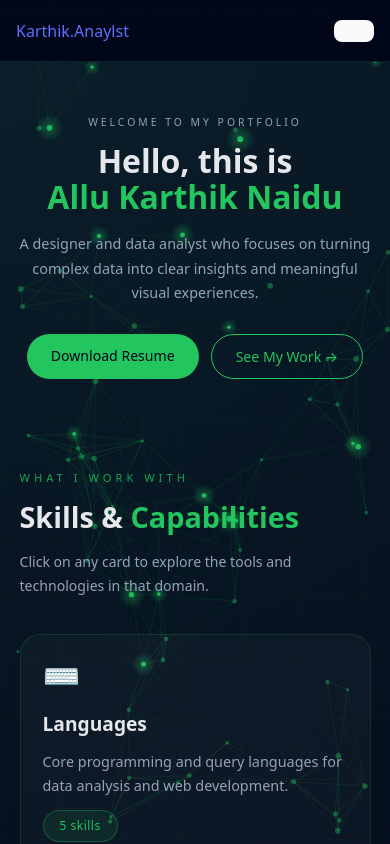
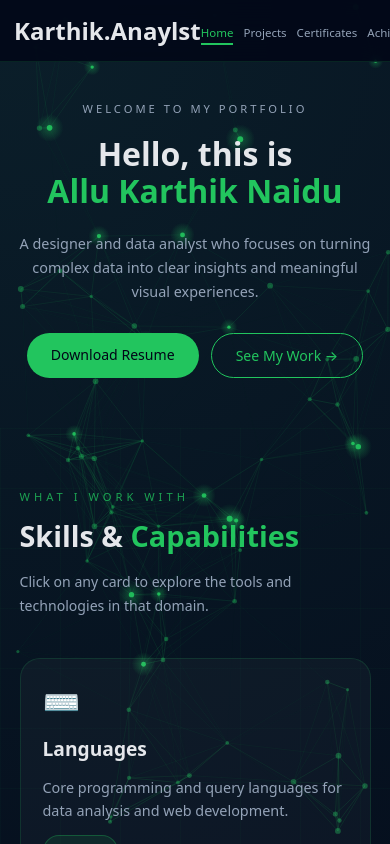
Before and after one commit to Yeshwanth1953/Karthik-Portfolio, a React (Vite) app: page / in a window 390 px wide. Shown: the top 844 px of the page. Built offline with nearby package versions, Linux system fonts and the light colour scheme; the HTML template or start-up script is replaced by a standard one.

Commit message:
update portfolio changes

```diff
--- a/src/components/Navbar.jsx
+++ b/src/components/Navbar.jsx
@@ -1,81 +1,20 @@
-import { useState, useEffect } from "react";
-import { NavLink, useLocation } from "react-router-dom";
+import React from "react";
 import "../styles/navbar.css";
+import { NavLink } from "react-router-dom";
 
 export default function Navbar() {
-  const [menuOpen, setMenuOpen] = useState(false);
-  const location = useLocation();
-
-  // Close menu on route change
-  useEffect(() => { setMenuOpen(false); }, [location]);
-
-  // Lock body scroll when drawer is open
-  useEffect(() => {
-    document.body.style.overflow = menuOpen ? "hidden" : "";
-    return () => { document.body.style.overflow = ""; };
-  }, [menuOpen]);
-
-  const links = [
-    { to: "/",             label: "Home" },
-    { to: "/projects",     label: "Projects" },
-    { to: "/certificates", label: "Certificates" },
-    { to: "/achievements", label: "Achievements" },
-    { to: "/contact",      label: "Contact" },
-  ];
-
   return (
-    <>
-      <nav className="navbar">
-        <div className="nav-container">
-
-          {/* LOGO */}
-          <NavLink to="/" className="nav-logo">
-            Karthik<span>.Anaylst</span>
-          </NavLink>
-
-          {/* DESKTOP LINKS */}
-          <ul className="nav-links">
-            {links.map((link) => (
-              <li key={link.to}>
-                <NavLink
-                  to={link.to}
-                  end={link.to === "/"}
-                  className={({ isActive }) => isActive ? "active" : ""}
-                >
-                  {link.label}
-                </NavLink>
-              </li>
-            ))}
-          </ul>
-
-          {/* HAMBURGER — mobile only */}
-          <button
-            className={`nav-hamburger ${menuOpen ? "open" : ""}`}
-            onClick={() => setMenuOpen((p) => !p)}
-            aria-label="Toggle navigation"
-          >
-            <span />
-            <span />
-            <span />
-          </button>
-
-        </div>
-      </nav>
-
-      {/* MOBILE DRAWER */}
-      <div className={`nav-mobile-menu ${menuOpen ? "open" : ""}`}>
-        {links.map((link) => (
-          <NavLink
-            key={link.to}
-            to={link.to}
-            end={link.to === "/"}
-            className={({ isActive }) => isActive ? "active" : ""}
-            onClick={() => setMenuOpen(false)}
-          >
-            {link.label}
-          </NavLink>
-        ))}
+    <header className="navbar">
+      <div className="nav-container">
+        <h2 className="logo">Karthik.Anaylst</h2>
+        <ul className="nav-links">
+          <li><NavLink to="/">Home</NavLink></li>
+          <li><NavLink to="/projects">Projects</NavLink></li>
+          <li><NavLink to="/certificates">Certificates</NavLink></li>
+          <li><NavLink to="/achievements">Achievements</NavLink></li>
+          <li><NavLink to="/contact">Contact</NavLink></li>
+        </ul>
       </div>
-    </>
+    </header>
   );
 }
--- a/src/styles/home.css
+++ b/src/styles/home.css
@@ -11,7 +11,9 @@
   padding-top: 50px;
 }
 
-.hero-left { max-width: 640px; }
+.hero-left {
+  max-width: 640px;
+}
 
 .hero-tag {
   font-size: 0.7rem;
@@ -25,7 +27,10 @@
   line-height: 1.15;
   margin-bottom: 22px;
 }
-.hero-title span { color: var(--accent); }
+
+.hero-title span {
+  color: var(--accent);
+}
 
 .hero-desc {
   font-size: 1.05rem;
@@ -35,7 +40,12 @@
   margin-bottom: 34px;
 }
 
-.hero-actions { display: flex; gap: 20px; flex-wrap: wrap; }
+/* BUTTONS */
+.hero-actions {
+  display: flex;
+  gap: 20px;
+  flex-wrap: wrap;
+}
 
 .btn {
   padding: 12px 30px;
@@ -46,22 +56,48 @@
   cursor: pointer;
   border: none;
 }
-.btn.primary { background: var(--accent); color: var(--bg-main); }
-.btn.secondary { border: 1px solid var(--accent); color: var(--accent); background: transparent; }
-.btn.primary:hover { box-shadow: 0 10px 25px rgba(34, 197, 94, 0.35); transform: translateY(-2px); }
-.btn.secondary:hover { background: rgba(34, 197, 94, 0.08); }
 
-.hero-right { display: flex; justify-content: center; }
+.btn.primary {
+  background: var(--accent);
+  color: var(--bg-main);
+}
+
+.btn.secondary {
+  border: 1px solid var(--accent);
+  color: var(--accent);
+  background: transparent;
+}
+
+.btn.primary:hover {
+  box-shadow: 0 10px 25px rgba(34, 197, 94, 0.35);
+  transform: translateY(-2px);
+}
+
+.btn.secondary:hover {
+  background: rgba(34, 197, 94, 0.08);
+}
+
+/* IMAGE */
+.hero-right {
+  display: flex;
+  justify-content: center;
+}
 
 .image-box {
-  width: 420px; height: 450px;
+  width: 420px;
+  height: 450px;
   border-radius: 18px;
   overflow: hidden;
   background: var(--card-bg);
   border: 1px solid rgba(255, 255, 255, 0.12);
   box-shadow: 0 20px 50px rgba(0, 0, 0, 0.45);
 }
-.hero-img { width: 100%; height: 100%; object-fit: cover; }
+
+.hero-img {
+  width: 100%;
+  height: 100%;
+  object-fit: cover;
+}
 
 /* =========================
    SKILLS SECTION
@@ -71,6 +107,7 @@
   padding: 140px 10vw 160px;
   position: relative;
 }
+
 .skills-section::before {
   content: "";
   position: absolute;
@@ -82,13 +119,46 @@
   pointer-events: none;
 }
 
-.skills-eyebrow { font-size: 0.7rem; letter-spacing: 4px; color: var(--accent); margin-bottom: 14px; opacity: 0.8; }
-.skills-title { font-size: 3rem; font-weight: 700; line-height: 1.1; margin-bottom: 18px; color: var(--text-main); }
-.skills-title span { color: var(--accent); }
-.skills-subtitle { color: var(--text-muted); line-height: 1.7; max-width: 600px; font-size: 1rem; }
-.skills-header { margin-bottom: 70px; }
+.skills-eyebrow {
+  font-size: 0.7rem;
+  letter-spacing: 4px;
+  color: var(--accent);
+  margin-bottom: 14px;
+  opacity: 0.8;
+}
 
-.skills-grid { display: grid; grid-template-columns: repeat(3, 1fr); gap: 28px; }
+.skills-title {
+  font-size: 3rem;
+  font-weight: 700;
+  line-height: 1.1;
+  margin-bottom: 18px;
+  color: var(--text-main);
+}
+
+.skills-title span {
+  color: var(--accent);
+}
+
+.skills-subtitle {
+  color: var(--text-muted);
+  line-height: 1.7;
+  max-width: 600px;
+  font-size: 1rem;
+}
+
+.skills-header {
+  margin-bottom: 70px;
+}
+
+/* =========================
+   SKILLS GRID
+========================= */
+
+.skills-grid {
+  display: grid;
+  grid-template-columns: repeat(3, 1fr);
+  gap: 28px;
+}
 
 /* =========================
    SKILL CARD
@@ -108,16 +178,88 @@
   flex-direction: column;
   gap: 12px;
 }
-.skill-card:hover { border-color: rgba(34, 197, 94, 0.5); box-shadow: 0 0 50px rgba(34, 197, 94, 0.08), 0 24px 60px rgba(0, 0, 0, 0.35); }
-.skill-card__glow { position: absolute; top: -80px; right: -80px; width: 220px; height: 220px; background: radial-gradient(circle, rgba(34, 197, 94, 0.14) 0%, transparent 70%); border-radius: 50%; pointer-events: none; opacity: 0; transition: opacity 0.4s ease; }
+
+.skill-card:hover {
+  border-color: rgba(34, 197, 94, 0.5);
+  box-shadow:
+    0 0 50px rgba(34, 197, 94, 0.08),
+    0 24px 60px rgba(0, 0, 0, 0.35);
+}
+
+.skill-card__glow {
+  position: absolute;
+  top: -80px;
+  right: -80px;
+  width: 220px;
+  height: 220px;
+  background: radial-gradient(circle, rgba(34, 197, 94, 0.14) 0%, transparent 70%);
+  border-radius: 50%;
+  pointer-events: none;
+  opacity: 0;
+  transition: opacity 0.4s ease;
+}
+
 .skill-card:hover .skill-card__glow { opacity: 1; }
-.skill-card__hint { position: absolute; top: 20px; right: 22px; font-size: 0.7rem; letter-spacing: 0.5px; color: var(--accent); opacity: 0; transition: opacity 0.3s ease; }
+
+.skill-card__hint {
+  position: absolute;
+  top: 20px;
+  right: 22px;
+  font-size: 0.7rem;
+  letter-spacing: 0.5px;
+  color: var(--accent);
+  opacity: 0;
+  transition: opacity 0.3s ease;
+}
+
 .skill-card:hover .skill-card__hint { opacity: 0.7; }
-.skill-card__icon { font-size: 2.4rem; line-height: 1; margin-bottom: 6px; }
-.skill-card__title { font-size: 1.6rem; font-weight: 700; color: var(--text-main); margin: 0; }
-.skill-card__desc { color: var(--text-muted); font-size: 0.9rem; line-height: 1.65; margin: 0; flex: 1; }
-.skill-card__badge { display: inline-flex; align-items: center; width: fit-content; padding: 6px 16px; border-radius: 999px; background: rgba(34, 197, 94, 0.1); border: 1px solid rgba(34, 197, 94, 0.3); color: var(--accent); font-size: 0.75rem; letter-spacing: 0.5px; margin-top: auto; }
-.skill-card__bar { position: absolute; bottom: 0; left: 0; width: 0%; height: 2px; background: linear-gradient(90deg, var(--accent), transparent); transition: width 0.5s ease; border-radius: 0 0 0 28px; }
+
+.skill-card__icon {
+  font-size: 2.4rem;
+  line-height: 1;
+  margin-bottom: 6px;
+}
+
+.skill-card__title {
+  font-size: 1.6rem;
+  font-weight: 700;
+  color: var(--text-main);
+  margin: 0;
+}
+
+.skill-card__desc {
+  color: var(--text-muted);
+  font-size: 0.9rem;
+  line-height: 1.65;
+  margin: 0;
+  flex: 1;
+}
+
+.skill-card__badge {
+  display: inline-flex;
+  align-items: center;
+  width: fit-content;
+  padding: 6px 16px;
+  border-radius: 999px;
+  background: rgba(34, 197, 94, 0.1);
+  border: 1px solid rgba(34, 197, 94, 0.3);
+  color: var(--accent);
+  font-size: 0.75rem;
+  letter-spacing: 0.5px;
+  margin-top: auto;
+}
+
+.skill-card__bar {
+  position: absolute;
+  bottom: 0;
+  left: 0;
+  width: 0%;
+  height: 2px;
+  background: linear-gradient(90deg, var(--accent), transparent);
+  transition: width 0.5s ease;
+  border-radius: 0 0 0 28px;
+}
+
 .skill-card:hover .skill-card__bar { width: 100%; }
 
 /* =========================
@@ -125,34 +267,119 @@
 ========================= */
 
 .skill-modal-backdrop {
-  position: fixed; inset: 0;
+  position: fixed;
+  inset: 0;
   background: rgba(0, 0, 0, 0.88);
   backdrop-filter: blur(8px);
-  display: flex; align-items: center; justify-content: center;
+  display: flex;
+  align-items: center;
+  justify-content: center;
   z-index: 9999;
   padding: 20px;
 }
+
 .skill-modal {
   position: relative;
   background: rgba(8, 20, 36, 0.95);
   border: 1px solid rgba(34, 197, 94, 0.3);
   border-radius: 28px;
   padding: 50px;
-  width: 90%; max-width: 560px;
+  width: 90%;
+  max-width: 560px;
   overflow: hidden;
-  box-shadow: 0 0 80px rgba(34, 197, 94, 0.12), 0 40px 100px rgba(0, 0, 0, 0.6);
+  box-shadow:
+    0 0 80px rgba(34, 197, 94, 0.12),
+    0 40px 100px rgba(0, 0, 0, 0.6);
 }
-.skill-modal__glow { position: absolute; top: -100px; right: -100px; width: 300px; height: 300px; background: radial-gradient(circle, rgba(34, 197, 94, 0.15) 0%, transparent 70%); border-radius: 50%; pointer-events: none; }
-.skill-modal__close { position: absolute; top: 20px; right: 22px; background: rgba(255, 255, 255, 0.06); border: 1px solid rgba(255, 255, 255, 0.1); color: var(--text-muted); width: 36px; height: 36px; border-radius: 50%; cursor: pointer; font-size: 0.9rem; display: flex; align-items: center; justify-content: center; transition: 0.25s ease; }
-.skill-modal__close:hover { background: rgba(34, 197, 94, 0.15); border-color: var(--accent); color: var(--accent); }
-.skill-modal__header { display: flex; align-items: center; gap: 16px; margin-bottom: 16px; }
+
+.skill-modal__glow {
+  position: absolute;
+  top: -100px;
+  right: -100px;
+  width: 300px;
+  height: 300px;
+  background: radial-gradient(circle, rgba(34, 197, 94, 0.15) 0%, transparent 70%);
+  border-radius: 50%;
+  pointer-events: none;
+}
+
+.skill-modal__close {
+  position: absolute;
+  top: 20px;
+  right: 22px;
+  background: rgba(255, 255, 255, 0.06);
+  border: 1px solid rgba(255, 255, 255, 0.1);
+  color: var(--text-muted);
+  width: 36px;
+  height: 36px;
+  border-radius: 50%;
+  cursor: pointer;
+  font-size: 0.9rem;
+  display: flex;
+  align-items: center;
+  justify-content: center;
+  transition: 0.25s ease;
+}
+
+.skill-modal__close:hover {
+  background: rgba(34, 197, 94, 0.15);
+  border-color: var(--accent);
+  color: var(--accent);
+}
+
+.skill-modal__header {
+  display: flex;
+  align-items: center;
+  gap: 16px;
+  margin-bottom: 16px;
+}
+
 .skill-modal__icon { font-size: 2.4rem; }
-.skill-modal__title { font-size: 2rem; font-weight: 700; color: var(--text-main); margin: 0; }
-.skill-modal__desc { color: var(--text-muted); font-size: 0.95rem; line-height: 1.7; margin-bottom: 28px; }
-.skill-modal__divider { height: 1px; background: linear-gradient(to right, var(--accent), transparent); opacity: 0.3; margin-bottom: 28px; }
-.skill-modal__tags { display: flex; flex-wrap: wrap; gap: 12px; }
-.skill-modal__tag { padding: 10px 22px; border-radius: 999px; border: 1px solid rgba(34, 197, 94, 0.3); background: rgba(34, 197, 94, 0.07); color: var(--text-main); font-size: 0.88rem; transition: all 0.25s ease; cursor: default; }
-.skill-modal__tag:hover { background: rgba(34, 197, 94, 0.18); border-color: var(--accent); color: var(--accent); box-shadow: 0 0 14px rgba(34, 197, 94, 0.2); }
+
+.skill-modal__title {
+  font-size: 2rem;
+  font-weight: 700;
+  color: var(--text-main);
+  margin: 0;
+}
+
+.skill-modal__desc {
+  color: var(--text-muted);
+  font-size: 0.95rem;
+  line-height: 1.7;
+  margin-bottom: 28px;
+}
+
+.skill-modal__divider {
+  height: 1px;
+  background: linear-gradient(to right, var(--accent), transparent);
+  opacity: 0.3;
+  margin-bottom: 28px;
+}
+
+.skill-modal__tags {
+  display: flex;
+  flex-wrap: wrap;
+  gap: 12px;
+}
+
+.skill-modal__tag {
+  padding: 10px 22px;
+  border-radius: 999px;
+  border: 1px solid rgba(34, 197, 94, 0.3);
+  background: rgba(34, 197, 94, 0.07);
+  color: var(--text-main);
+  font-size: 0.88rem;
+  transition: all 0.25s ease;
+  cursor: default;
+}
+
+.skill-modal__tag:hover {
+  background: rgba(34, 197, 94, 0.18);
+  border-color: var(--accent);
+  color: var(--accent);
+  box-shadow: 0 0 14px rgba(34, 197, 94, 0.2);
+}
 
 /* =========================
    TABLET  (481px – 900px)
@@ -160,20 +387,27 @@
 
 @media (max-width: 900px) {
   .home-hero {
-    grid-template-columns: 1fr 300px;
-    padding: 100px 5vw 40px;
+    grid-template-columns: 1fr 320px;
+    padding: 110px 5vw 60px;
     gap: 30px;
     min-height: auto;
   }
-  .hero-title { font-size: 2.6rem; }
-  .hero-desc { font-size: 0.95rem; max-width: 100%; }
-  .image-box { width: 260px; height: 300px; }
 
-  .skills-section { padding: 70px 5vw 90px; }
-  .skills-title { font-size: 2.2rem; }
-  .skills-grid { grid-template-columns: repeat(2, 1fr); gap: 18px; }
-  .skill-card { padding: 28px 24px 36px; min-height: 220px; }
+  .hero-title  { font-size: 2.8rem; }
+  .hero-desc   { font-size: 0.95rem; max-width: 100%; }
+
+  .image-box {
+    width: 280px;
+    height: 320px;
+  }
+
+  .skills-section { padding: 80px 5vw 100px; }
+  .skills-title   { font-size: 2.2rem; }
+  .skills-grid    { grid-template-columns: repeat(2, 1fr); gap: 18px; }
+
+  .skill-card { padding: 28px 24px 36px; min-height: 240px; }
   .skill-card__title { font-size: 1.3rem; }
+
   .skill-modal { padding: 40px 32px; }
   .skill-modal__title { font-size: 1.6rem; }
 }
@@ -186,33 +420,43 @@
   .home-hero {
     grid-template-columns: 1fr;
     text-align: center;
-    /* ✅ No min-height — no giant empty space */
+    padding: 100px 5vw 50px;
     min-height: auto;
-    padding: 90px 5vw 40px;
-    gap: 0;
   }
-  .hero-left { max-width: 100%; }
-  .hero-right { display: none; }            /* hide photo on mobile */
 
-  .hero-tag { font-size: 0.65rem; margin-bottom: 12px; }
-  .hero-title { font-size: 2rem; margin-bottom: 16px; }
-  .hero-desc { font-size: 0.9rem; max-width: 100%; margin-bottom: 28px; }
+  .hero-left  { max-width: 100%; }
+  .hero-right { display: none; }
 
-  .hero-actions { justify-content: center; gap: 12px; }
+  .hero-title  { font-size: 2rem; }
+  .hero-desc   { font-size: 0.9rem; max-width: 100%; margin-bottom: 28px; }
+
+  .hero-actions {
+    justify-content: center;
+    gap: 12px;
+  }
+
   .btn { padding: 11px 24px; font-size: 0.88rem; }
 
-  .skills-section { padding: 50px 5vw 70px; }
-  .skills-title { font-size: 1.8rem; }
+  .skills-section  { padding: 60px 5vw 80px; }
+  .skills-title    { font-size: 1.8rem; }
   .skills-subtitle { font-size: 0.88rem; }
-  .skills-header { margin-bottom: 36px; }
-  .skills-grid { grid-template-columns: 1fr; gap: 14px; }
+  .skills-header   { margin-bottom: 40px; }
+  .skills-grid     { grid-template-columns: 1fr; gap: 14px; }
 
-  .skill-card { padding: 26px 22px 32px; min-height: auto; border-radius: 20px; }
+  .skill-card {
+    padding: 28px 22px 34px;
+    min-height: auto;
+    border-radius: 20px;
+  }
   .skill-card__title { font-size: 1.2rem; }
-  .skill-card__icon { font-size: 1.9rem; }
+  .skill-card__icon  { font-size: 1.9rem; }
 
-  .skill-modal { padding: 28px 20px; border-radius: 20px; width: 95%; }
+  .skill-modal {
+    padding: 28px 20px;
+    border-radius: 20px;
+    width: 95%;
+  }
   .skill-modal__title { font-size: 1.3rem; }
-  .skill-modal__icon { font-size: 1.9rem; }
-  .skill-modal__tag { padding: 8px 14px; font-size: 0.8rem; }
+  .skill-modal__icon  { font-size: 1.9rem; }
+  .skill-modal__tag   { padding: 8px 14px; font-size: 0.8rem; }
 }
--- a/src/styles/navbar.css
+++ b/src/styles/navbar.css
@@ -1,5 +1,5 @@
 /* =========================
-   NAVBAR BASE
+   FULL WIDTH HEADER
 ========================= */
 
 .navbar {
@@ -8,15 +8,15 @@
   position: fixed;
   top: 0;
   left: 0;
-  background: rgba(2, 6, 23, 0.92);
+  background: rgba(2, 6, 23, 0.85);
   backdrop-filter: blur(14px);
-  border-bottom: 1px solid rgba(34, 197, 94, 0.15);
+  border-bottom: 1px solid rgba(34,197,94,0.15);
   z-index: 1000;
 }
 
 .nav-container {
   max-width: 1300px;
-  height: 90px;
+  height: 100%;
   margin: 0 auto;
   padding: 0 32px;
   display: flex;
@@ -24,15 +24,10 @@
   justify-content: space-between;
 }
 
-.logo {
-  font-size: 1.2rem;
-  color: var(--text-main);
-  margin: 0;
-  white-space: nowrap;
-  flex-shrink: 0;
-}
+/* =========================
+   NAV LINKS
+========================= */
 
-/* Desktop nav links */
 .nav-links {
   display: flex;
   gap: 28px;
@@ -40,7 +35,9 @@
   margin: 0;
   padding: 0;
 }
+
 .nav-links li { list-style: none; }
+
 .nav-links a {
   color: var(--text-muted);
   text-decoration: none;
@@ -48,92 +45,52 @@
   position: relative;
   padding: 5px 0;
   transition: color 0.25s ease;
-  white-space: nowrap;
 }
+
 .nav-links a::after {
   content: "";
   position: absolute;
-  bottom: 0; left: 0;
-  width: 0; height: 2px;
+  bottom: 0;
+  left: 0;
+  width: 0;
+  height: 2px;
   background: var(--accent);
   transition: width 0.3s ease;
 }
+
 .nav-links a:hover::after,
 .nav-links a.active::after { width: 100%; }
+
 .nav-links a:hover,
 .nav-links a.active { color: var(--accent); }
 
-/* Hamburger — hidden on desktop */
-.nav-toggle {
-  display: none;
-  flex-direction: column;
-  justify-content: center;
-  gap: 5px;
-  background: none;
-  border: 1px solid rgba(34, 197, 94, 0.25);
-  border-radius: 8px;
-  padding: 8px 10px;
-  cursor: pointer;
-  flex-shrink: 0;
-}
-.nav-toggle span {
-  display: block;
-  width: 22px; height: 2px;
-  background: var(--text-main);
-  border-radius: 2px;
-  transition: transform 0.3s ease, opacity 0.3s ease, width 0.3s ease;
-  transform-origin: center;
-}
-.nav-toggle--open span:nth-child(1) { transform: translateY(7px) rotate(45deg); }
-.nav-toggle--open span:nth-child(2) { opacity: 0; width: 0; }
-.nav-toggle--open span:nth-child(3) { transform: translateY(-7px) rotate(-45deg); }
+/* =========================
+   TABLET  (481px – 900px)
+========================= */
 
-/* Mobile dropdown */
-.nav-mobile {
-  display: none;
-  flex-direction: column;
-  position: absolute;
-  top: 90px; left: 0;
-  width: 100%;
-  background: rgba(2, 6, 23, 0.98);
-  backdrop-filter: blur(20px);
-  border-bottom: 1px solid rgba(34, 197, 94, 0.2);
-  max-height: 0;
-  overflow: hidden;
-  transition: max-height 0.4s ease, padding 0.3s ease;
-}
-.nav-mobile--open { max-height: 400px; padding: 12px 0 20px; }
-.nav-mobile a {
-  display: block;
-  padding: 14px 28px;
-  color: var(--text-muted);
-  text-decoration: none;
-  font-size: 1rem;
-  border-left: 3px solid transparent;
-  transition: color 0.2s ease, border-color 0.2s ease, background 0.2s ease;
-}
-.nav-mobile a:hover,
-.nav-mobile a.active {
-  color: var(--accent);
-  border-left-color: var(--accent);
-  background: rgba(34, 197, 94, 0.05);
+@media (max-width: 900px) {
+  .navbar { height: 72px; }
+
+  .nav-container { padding: 0 24px; }
+
+  .nav-links { gap: 18px; }
+
+  .nav-links a { font-size: 0.85rem; }
 }
 
-/* TABLET (481–900px) */
-@media (max-width: 900px) {
-  .navbar { height: 70px; }
-  .nav-container { height: 70px; padding: 0 24px; }
-  .logo { font-size: 1.05rem; }
-  .nav-links  { display: none; }
-  .nav-toggle { display: flex; }
-  .nav-mobile { display: flex; top: 70px; }
-}
+/* =========================
+   MOBILE  (≤ 480px)
+========================= */
 
-/* MOBILE (≤480px) */
 @media (max-width: 480px) {
   .navbar { height: 62px; }
-  .nav-container { height: 62px; padding: 0 16px; }
-  .logo { font-size: 0.92rem; }
-  .nav-mobile { top: 62px; }
-  .nav-mobile a { padding: 13px 20px; font-size: 0.95rem; }
+
+  .nav-container { padding: 0 14px; }
+
+  .nav-links { gap: 10px; }
+
+  .nav-links a {
+    font-size: 0.72rem;
+    letter-spacing: 0;
+  }
 }
```
